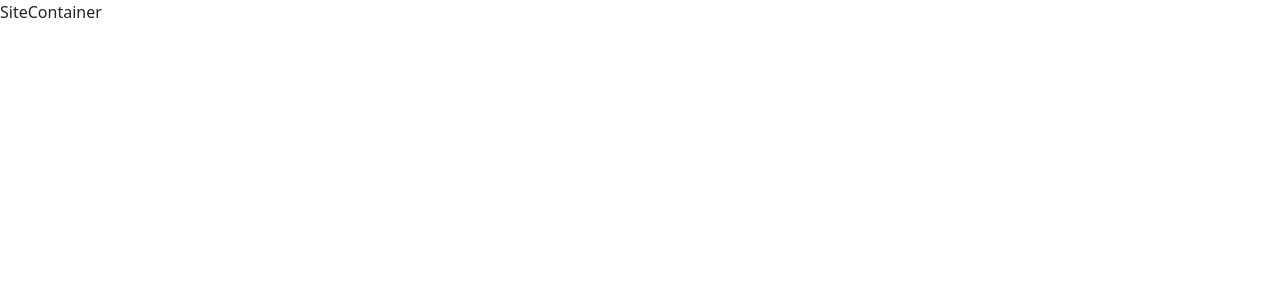
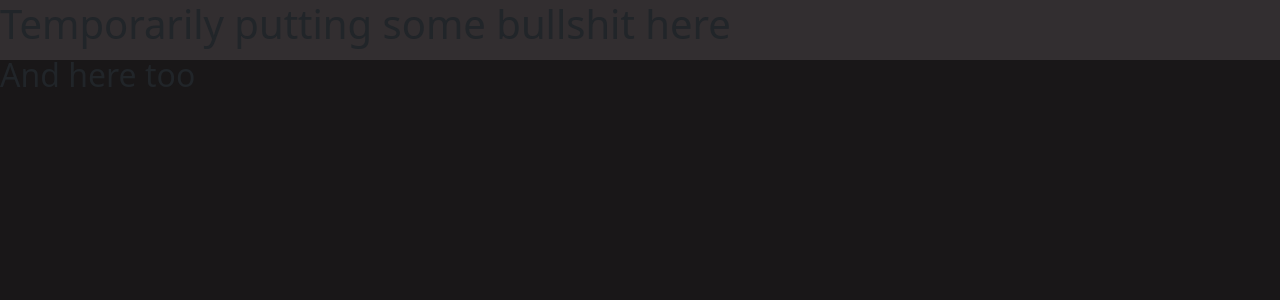
Before and after one commit to Highdocker/project-moxie, a React (Vite) app: page / in a window 1280 px wide. Shown: the top 300 px of the page. Built offline with nearby package versions, Linux system fonts and the light colour scheme.

Commit message:
Added super basic components and gave them some functionality and basic CSS to work as a template.

```diff
--- a/src/App.tsx
+++ b/src/App.tsx
@@ -1,10 +1,17 @@
+import NavBar from "./components/NavBar";
 import SiteContainer from "./components/SiteContainer";
+import "./styles.css";
 
 function App() {
   return (
-    <div>
-      <SiteContainer></SiteContainer>
-    </div>
+    <>
+      <SiteContainer>
+        <NavBar>
+          <h1>Temporarily putting some bullshit here</h1>
+          <h2>And here too</h2>
+        </NavBar>
+      </SiteContainer>
+    </>
   );
 }
 
--- a/src/Message.tsx
+++ /dev/null
@@ -1,5 +0,0 @@
-function Message() {
-    return <h1>Hello, World!</h1>
-}
-
-export default Message
--- a/src/components/NavBar.tsx
+++ b/src/components/NavBar.tsx
@@ -1,9 +1,14 @@
-import styles from "../styles.css";
+import { ReactNode } from "react";
 
-const NavBar = () => {
+interface Props {
+  children?: ReactNode;
+}
+
+const NavBar = ({ children }: Props) => {
   return (
-    <div>
-      <h1 className="homeNavBar"></h1>
+    <div className="homeNavBar">
+      {children}
+      <div className="homeNavBarBottom"></div>
     </div>
   );
 };
--- a/src/components/SiteContainer.tsx
+++ b/src/components/SiteContainer.tsx
@@ -1,5 +1,11 @@
-const SiteContainer = () => {
-  return <div>SiteContainer</div>;
+import { ReactNode } from "react";
+
+interface Props {
+  children: ReactNode;
+}
+
+const SiteContainer = ({ children }: Props) => {
+  return <div className="siteContainer">{children}</div>;
 };
 
 export default SiteContainer;
--- a/src/styles.css
+++ b/src/styles.css
@@ -1,3 +1,36 @@
+.siteContainer {
+  display: flex;
+  flex-direction: column;
+  background-color: #191718;
+  height: 100vh;
+  width: 100vw;
+  margin: 0;
+  padding: 0;
+}
+
 .homeNavBar {
+  display: flex;
+  flex-direction: column;
   background-color: #322e30;
+  width: 100%;
+  height: 60px;
 }
+
+.homeNavBarBottom {
+  background-color: #141213;
+  width: 100%;
+  height: 5px;
+  margin-top: auto;
+}
+
+/*                 ||||
+* To be removed... VVVV
+*/
+
+.colorPallete {
+  color: #5e4655;
+  background-color: #404326;
+  border-color: #e4de93;
+  text-shadow: #191718;
+  box-shadow: #dcd4d2;
+}
```
